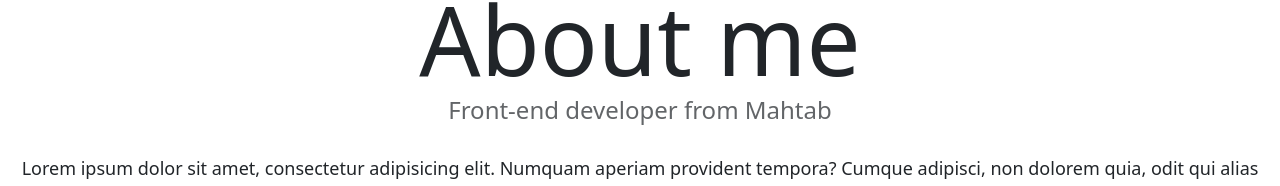
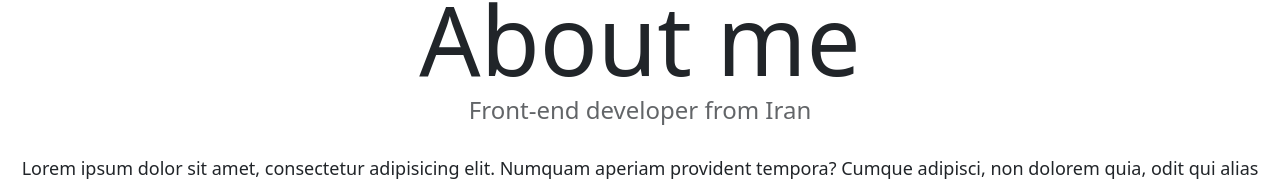
Before and after one commit to Qfwfq420/Responsive-Homework, a plain HTML site: page about.html in a window 1280 px wide. Shown: the part 119-305 px from the top of the page. Drawn offline with nearby package versions, Linux system fonts and the light colour scheme.

Commit message:
Update about.html

```diff
--- a/about.html
+++ b/about.html
@@ -53,7 +53,7 @@
       </div>
     </nav>
     <h1 class="text-center">About me</h1>
-    <h3 class="text-center">Front-end developer from Mahtab</h3>
+    <h3 class="text-center">Front-end developer from Iran</h3>
     <div class="about-paragraphs text-center">
       <p>
         Lorem ipsum dolor sit amet, consectetur adipisicing elit. Numquam
```
